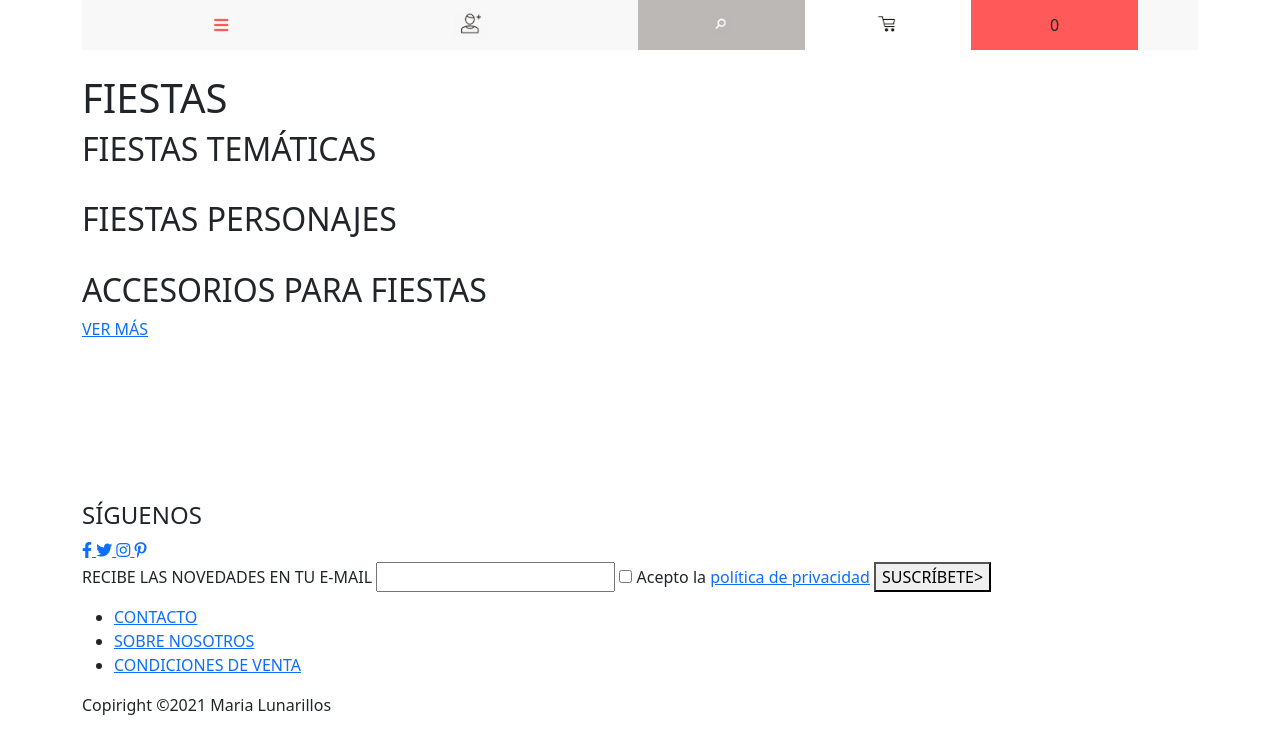
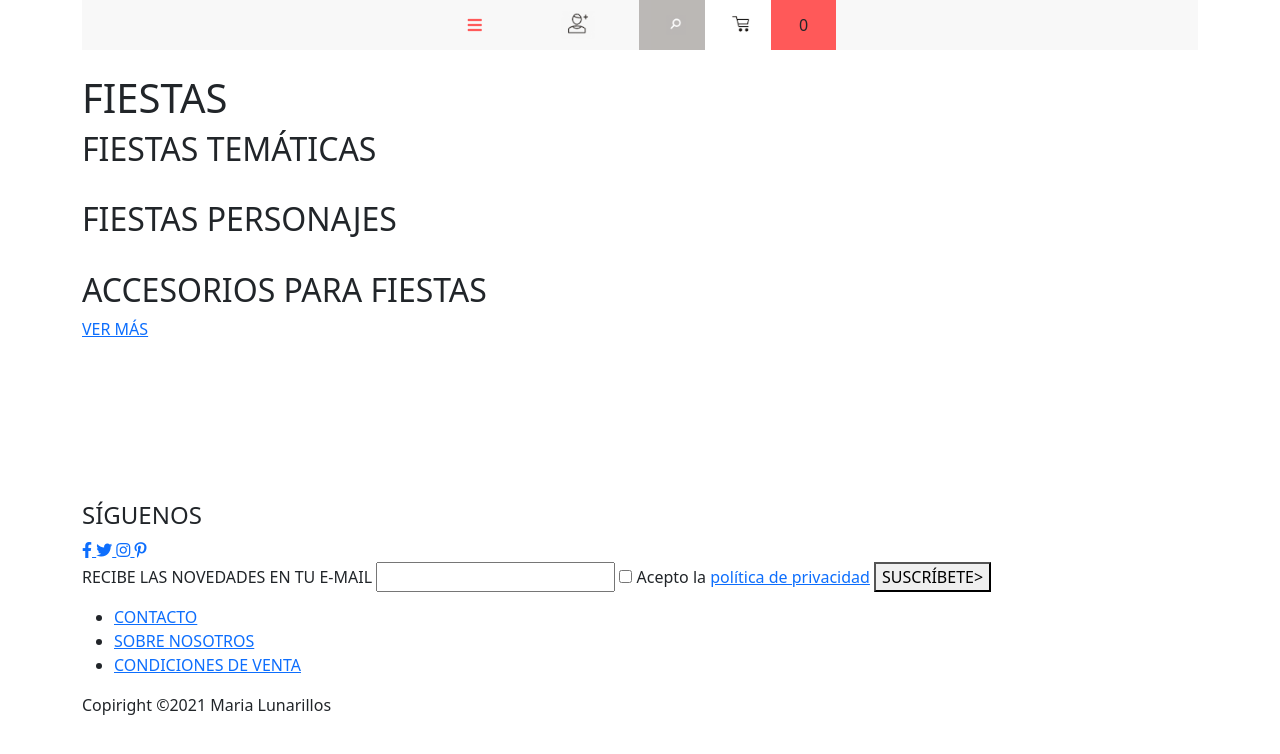
Before and after one commit to InnaIazovskaia/202201-W1CHWE-alejandro-inna-iazovskaia-, a website: page index.html in a window 1280 px wide. Drawn offline with nearby package versions, Linux system fonts and the light colour scheme.

Commit message:
added min width to header nav icon

```diff
--- a/index.html
+++ b/index.html
@@ -21,12 +21,13 @@
   <body>
     <div class="container">
       <header class="header">
-        <nav class="navigation row">
-          <div class="navigation__menu-burger col-2">
+        <div class="header__blank col-4"></div>
+        <nav class="navigation min-width-container row">
+          <div class="navigation__menu-burger min-width col-2">
             <i class="fas fa-bars"></i>
           </div>
           <div class="navigation_blank col-1"></div>
-          <div class="navigation__user col-2">
+          <div class="navigation__user min-width col-2">
             <img
               class="navigation__icon"
               src="images/user.png"
@@ -34,24 +35,25 @@
             />
           </div>
           <div class="navigation_blank col-1"></div>
-          <div class="navigation__search col-2">
+          <div class="navigation__search min-width col-2">
             <img
               class="navigation__icon"
               src="images/search.png"
               alt="search-icon"
             />
           </div>
-          <div class="navigation__cart col-2">
+          <div class="navigation__cart min-width col-2">
             <img
               class="navigation__icon"
               src="images/cart.png"
               alt="cart-icon"
             />
           </div>
-          <div class="navigation__counter col-2">
+          <div class="navigation__counter min-width col-2">
             <p>0</p>
           </div>
         </nav>
+        <div class="header__blank col-4"></div>
         <section class="logo">
           <img class="logo__mini" src="" alt="" />
           <img class="logo__big" src="" alt="" />
--- a/style/style.css
+++ b/style/style.css
@@ -5,7 +5,7 @@
 .header {
   display: flex;
   height: 50px;
-
+  width: 100%;
   background-color: #f8f8f8;
 
   align-items: center;
@@ -15,6 +15,7 @@
 .navigation {
   display: flex;
   flex-direction: row;
+  flex-wrap: nowrap;
   width: 1000px;
   justify-content: space-around;
   align-items: center;
@@ -77,3 +78,12 @@
   width: 50px;
   height: 50px;
 }
+
+.min-width {
+  min-width: 50px;
+}
+
+.min-width-container {
+  min-width: 250px;
+  min-height: 50px;
+}
```
Also changed, not shown: 1 other file.
